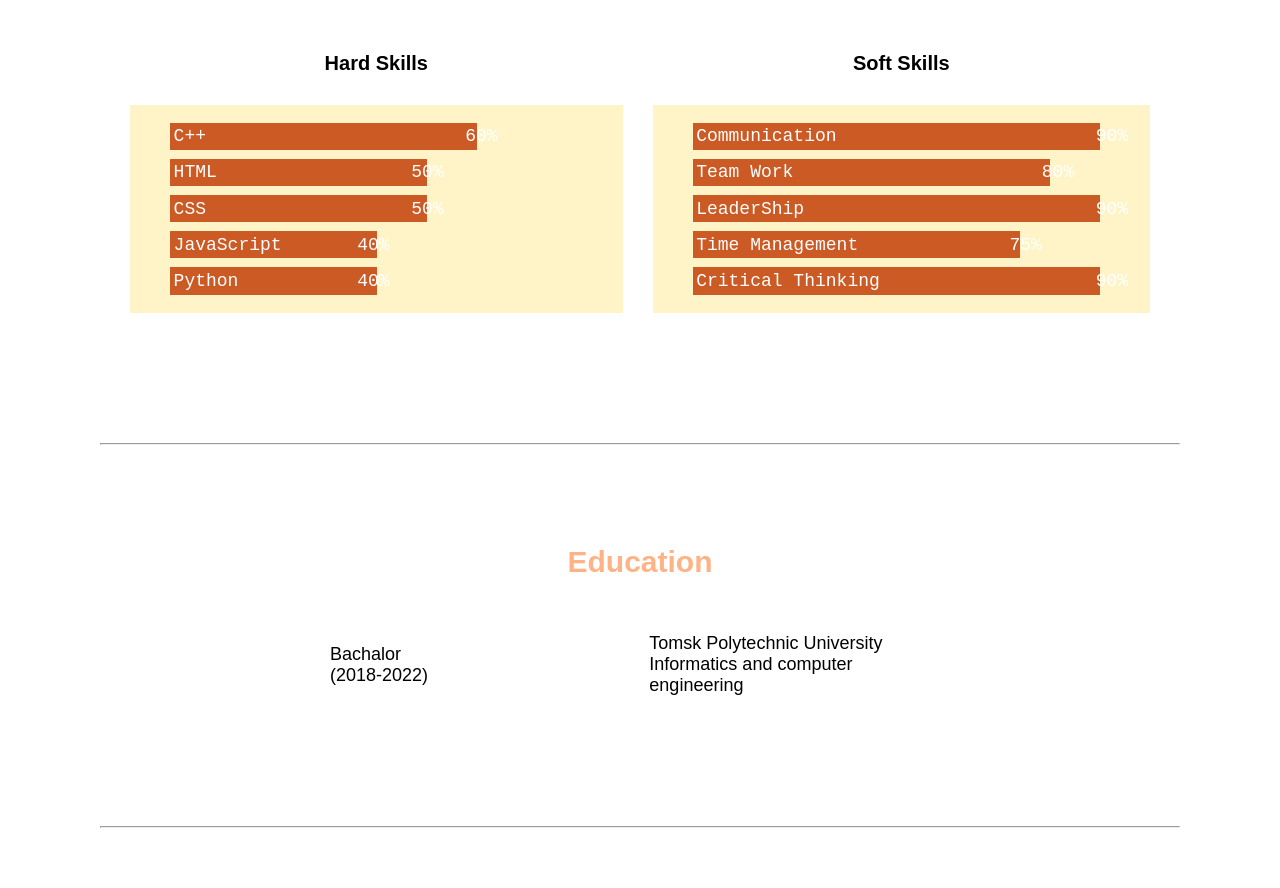
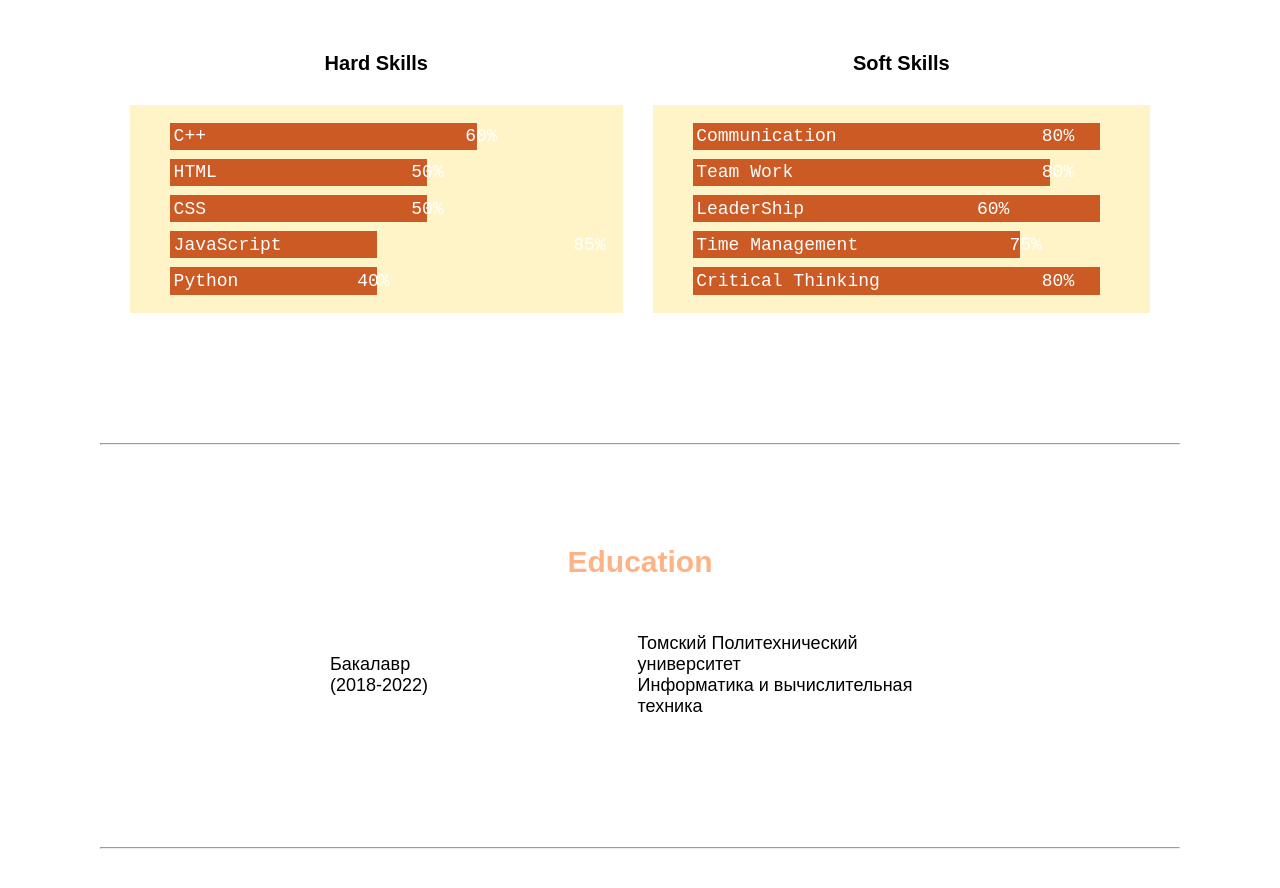
Before and after one commit to zhalmaeva/MyResume, a plain HTML site: page index.html in a window 1280 px wide. Shown: the part 1510-2398 px from the top of the page. Drawn offline with Linux system fonts and the light colour scheme.

Commit message:
Update index.html

```diff
--- a/index.html
+++ b/index.html
@@ -17,9 +17,8 @@
     </nav>
     <header>
         <span>
-            <h3>Hello, I am</h3>
-            <h2>Dimit Zhalmaeva</h2>
-            <h4>Student</h4>
+            <h2>ЖАЛМАЕВА ДИМИТ</h2>
+            <h4>Томский Политехнический университет, 3 курс</h4>
         </span>
     </header>
     <main>
@@ -54,17 +53,17 @@
                         <li class="cpp"><pre>C++                        60%</pre></li>
                         <li class="html"><pre>HTML                  50%</pre></li>
                         <li class="css"><pre>CSS                   50%</pre></li>
-                        <li class="javascript"><pre>JavaScript       40%</pre></li>
+                        <li class="javascript"><pre>JavaScript                           85%</pre></li>
                         <li class="python"><pre>Python           40% </pre> </li>
                     </ul>
                 </td>
                 <td>
                     <ul class="soft">
-                        <li class="communication"><pre>Communication                        90%</pre></li>
+                        <li class="communication"><pre>Communication                   80%</pre></li>
                         <li class="teamwork"><pre>Team Work                       80%</pre></li>
-                        <li class="leadership"><pre>LeaderShip                           90%</pre></li>
+                        <li class="leadership"><pre>LeaderShip                60%</pre></li>
                         <li class="timemanag"><pre>Time Management              75%</pre></li>
-                        <li class="criticalthinking"><pre>Critical Thinking                    90%</pre></li>
+                        <li class="criticalthinking"><pre>Critical Thinking               80%</pre></li>
                     </ul>
                 </td>
             </tr>
@@ -77,10 +76,10 @@
         <h1>Education</h1>
         <table class="education_table" cellspacing="30" cellpadding="0">
             <tr>
-                <td>Bachalor <br>(2018-2022)</td>
+                <td>Бакалавр <br>(2018-2022)</td>
                 <td>
-                    Tomsk Polytechnic University<br>
-                    Informatics and computer engineering
+                    Томский Политехнический университет<br>
+                    Информатика и вычислительная техника
                 </td>
             </tr>
         </table>
```
